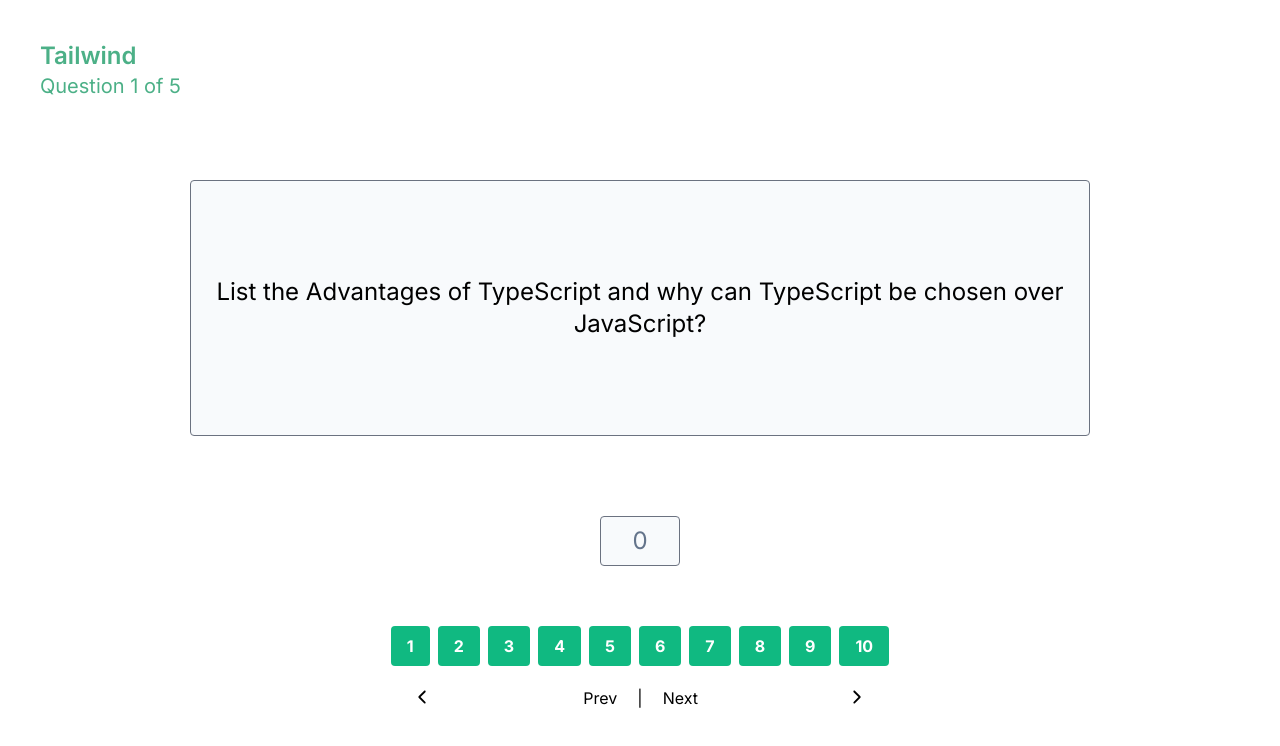
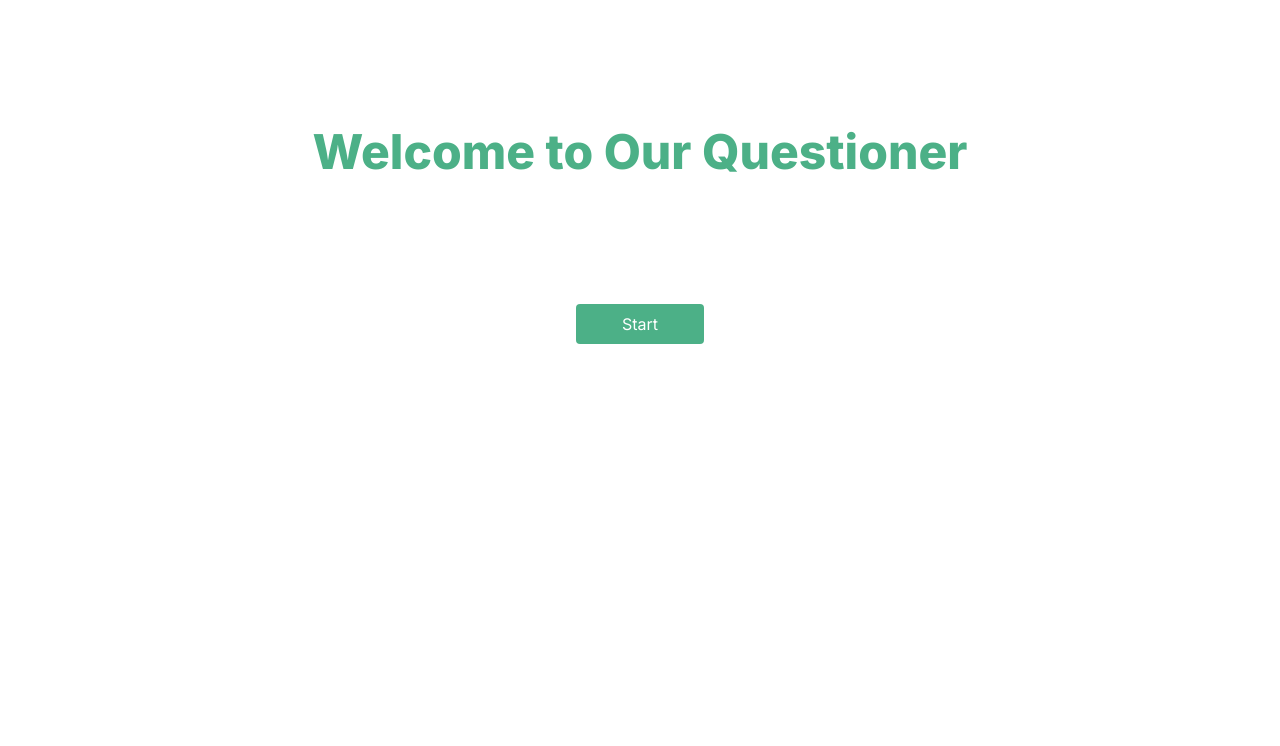
Before and after one commit to bftawfik/simple-quiz, a Next.js app: page / in a window 1280 px wide. Shown: the top 746 px of the page. Built offline with nearby package versions, Linux system fonts and the light colour scheme.

Commit message:
fix home page

```diff
--- a/src/app/_components/questionsNumber/QuestionsNumber.tsx
+++ /dev/null
@@ -1,74 +0,0 @@
-'use client';
-import React, { useState } from 'react';
-import MarkButton from '../markButton/MarkButton';
-import { NextArrow, PreviousArrow } from '../svg';
-
-export default function QuestionsNumber() {
-  const numbersArray: number[] = Array.from(
-    { length: 10 },
-    (_, index) => index + 1
-  );
-  const [clickedButton, setClickedButton] = useState(0);
-
-  const handleClick = (value: number) => {
-    console.log(`Button ${value} clicked`);
-    setClickedButton(value);
-  };
-
-  const [currentQuestionIndex, setCurrentQuestionIndex] = useState(0);
-  const questions: { id: number; question: string }[] = [
-    {
-      id: 1,
-      question:
-        'List the Advantages of TypeScript and why can TypeScript be chosen over JavaScript?',
-    },
-    { id: 2, question: 'What are the main features of React?' },
-    { id: 3, question: 'Explain the concept of state in React.' },
-  ];
-
-  const goToNextQuestion = () => {
-    setCurrentQuestionIndex((prevIndex) =>
-      Math.min(prevIndex + 1, questions.length - 1)
-    );
-  };
-
-  const goToPreviousQuestion = () => {
-    setCurrentQuestionIndex((prevIndex) => Math.max(prevIndex - 1, 0));
-  };
-
-  return (
-    <div className="p-5">
-      <div className="p-5 text-[#4CB087]">
-        <h2 className="font-semibold text-2xl">Tailwind</h2>
-        <p className="text-xl">Question 1 of 5</p>
-      </div>
-      <div className="flex flex-col items-center p-5">
-        <div className="overflow-hidden lg:text-2xl flex justify-center items-center text-xs rounded bg-slate-50 w-3/4 text-center h-64 lg:p-5 m-10 p-1 border border-gray-500">
-          {questions[currentQuestionIndex].question}{' '}
-        </div>
-        <div className="m-10 text-2xl rounded w-20 text-slate-500 bg-slate-50 text-center h-15 p-2 border border-gray-500">
-          {clickedButton}
-        </div>
-        <div className="p-5 flex flex-col">
-          <MarkButton onClick={handleClick} values={numbersArray} />
-          <div className="flex justify-center items-center p-5 gap-5 ">
-            <button
-              className="flex basis-1/2 justify-end justify-between"
-              onClick={goToPreviousQuestion}
-            >
-              <PreviousArrow />
-              Prev
-            </button>
-            |
-            <button
-              className="flex basis-1/2 justify-between"
-              onClick={goToNextQuestion}
-            >
-              Next <NextArrow />
-            </button>
-          </div>
-        </div>
-      </div>
-    </div>
-  );
-}
--- a/src/app/page.tsx
+++ b/src/app/page.tsx
@@ -1,5 +1,5 @@
-import QuestionsNumber from './_components/questionsNumber/QuestionsNumber';
+import HomePage from './_components/homePage/HomePage';
 
 export default function Home() {
-  return <QuestionsNumber />;
+  return <HomePage />;
 }
```
